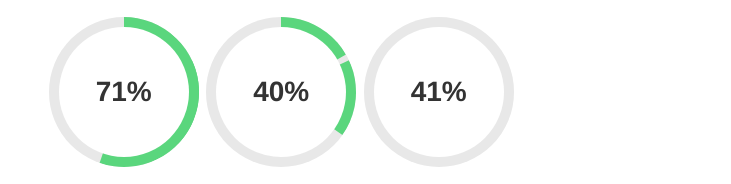
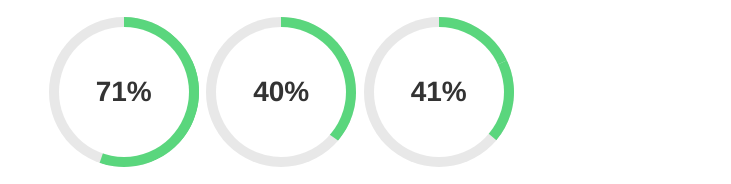
Before and after one commit to Antonio-dev7/AJ-Develoer, a plain HTML site: page index.html in a window 1280 px wide. Shown: the part 2162-2346 px from the top of the page, without its empty margins (240-971 px from the left). Drawn offline with nearby package versions, Linux system fonts and the light colour scheme.

Commit message:
Skills6 and 7

```diff
--- a/style.css
+++ b/style.css
@@ -916,7 +916,7 @@ div.round {
     clip: rect(0px, 150px, 150px, 75px);
 }
 
-.circle-wrap .circle .mask .fill6 {
+.circle-wrap .circle .mask .fill7 {
     clip: rect(0px, 75px, 150px, 0px);
     background-color: #5ad67d;
 }
```
